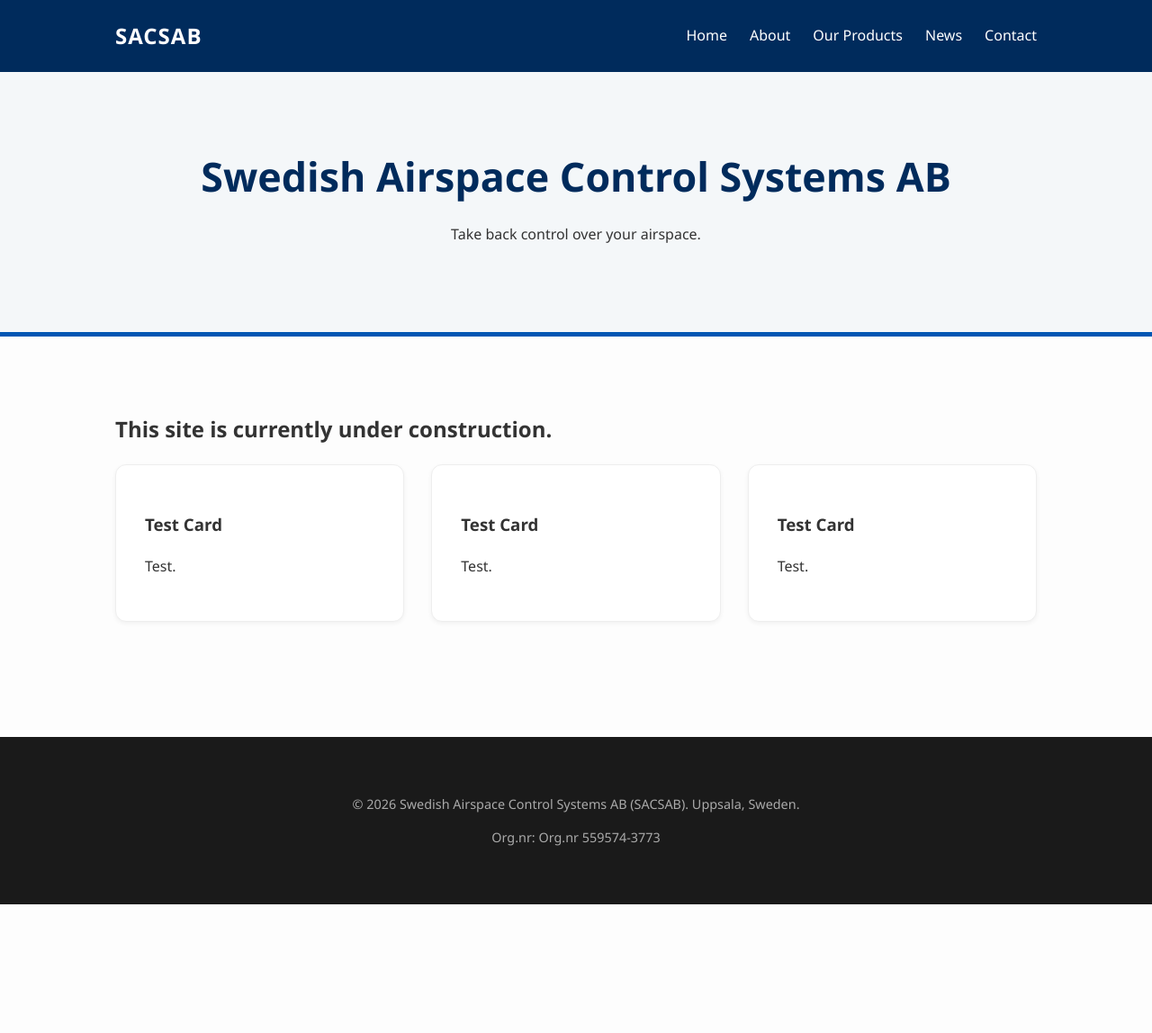
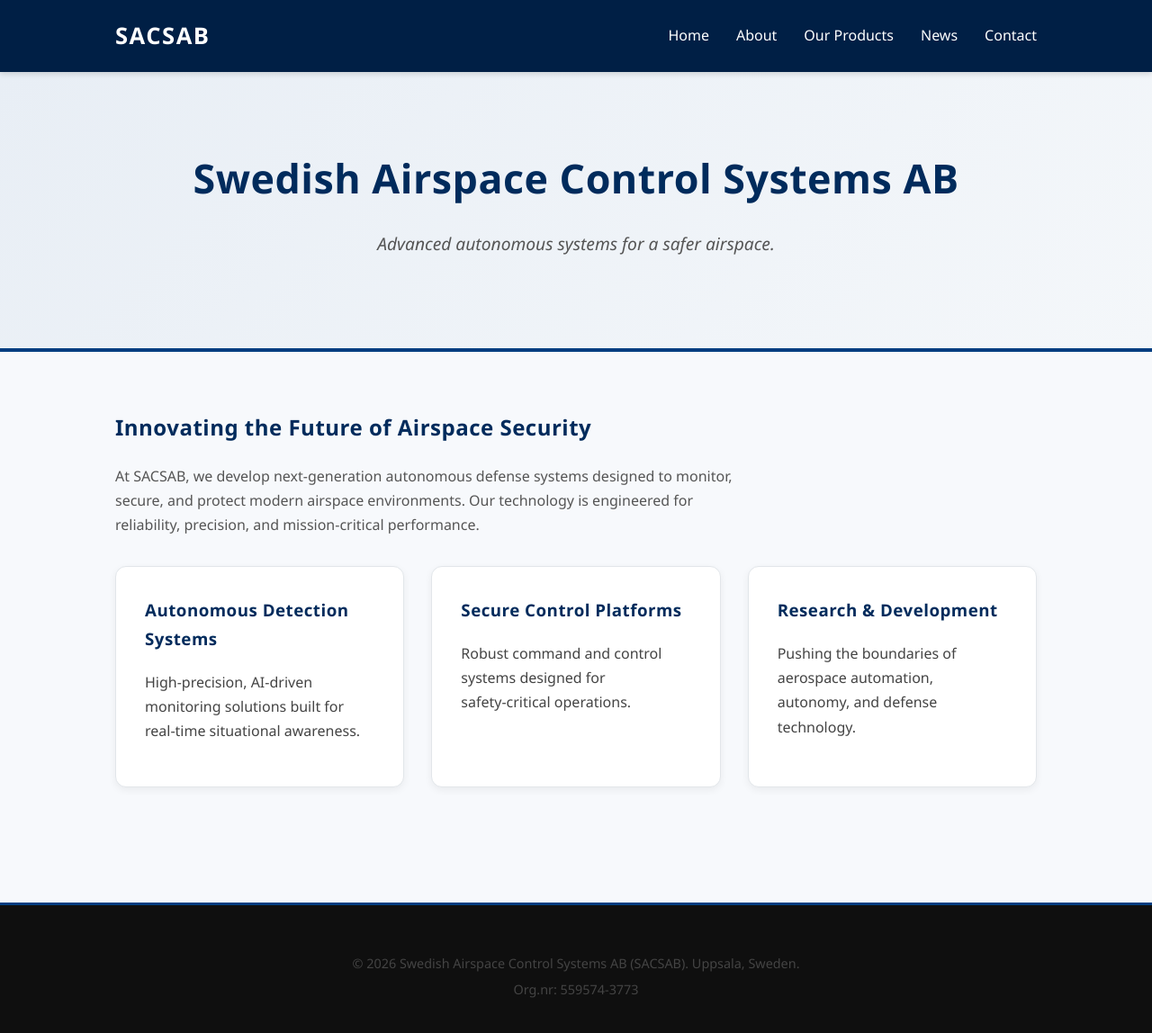
Before and after one commit to DaOl6717/sacsab, a Jekyll site: the page built from index.html, in a window 1280 px wide and 1166 px high. Shown: the top 1148 px of the window at 90% size. Built offline with Jekyll 4.4.1, drawn with Linux system fonts in a browser that asks for light colours.

Commit message:
Updated site layout

```diff
--- a/_layouts/default.html
+++ b/_layouts/default.html
@@ -5,17 +5,39 @@
     <meta charset="UTF-8">
     <meta name="viewport" content="width=device-width, initial-scale=1.0">
     <title>{{ page.title }} | SACSAB</title>
+
     <style>
         body {
             font-family: 'Segoe UI', sans-serif;
-            line-height: 1.6;
+            line-height: 1.7;
             margin: 0;
-            color: #333;
-            background: #fdfdfd;
+            color: #1a1a1a;
+            background: #f7f9fc;
+        }
+
+        h1,
+        h2,
+        h3 {
+            color: #002b5c;
+            margin-top: 0;
+            letter-spacing: 0.5px;
+        }
+
+        p {
+            color: #444;
+        }
+
+        a {
+            color: #0056b3;
+            text-decoration: none;
+        }
+
+        a:hover {
+            text-decoration: underline;
         }
 
         header {
-            background: #002b5c;
+            background: #001f45;
             color: white;
             padding: 0 10%;
             height: 80px;
@@ -25,12 +47,14 @@
             position: sticky;
             top: 0;
             z-index: 1000;
+            box-shadow: 0 2px 6px rgba(0, 0, 0, 0.15);
         }
 
         .logo {
-            font-size: 1.5rem;
-            letter-spacing: 1px;
-            font-weight: bold;
+            font-size: 1.6rem;
+            letter-spacing: 1.5px;
+            font-weight: 700;
+            text-transform: uppercase;
         }
 
         nav ul {
@@ -38,14 +62,13 @@
             margin: 0;
             padding: 0;
             display: flex;
-            gap: 25px;
+            gap: 30px;
         }
 
         nav a {
             color: white;
-            text-decoration: none;
             font-weight: 500;
-            transition: 0.3s;
+            transition: 0.25s;
         }
 
         nav a:hover {
@@ -57,27 +80,25 @@
             flex-direction: column;
             cursor: pointer;
             gap: 5px;
-            z-index: 1001;
         }
 
         .menu-toggle span {
-            width: 25px;
+            width: 26px;
             height: 3px;
             background: white;
             border-radius: 2px;
         }
 
         .hero {
-            background: #f4f7f9;
+            background: linear-gradient(135deg, #e8eef5, #f4f7fa);
             padding: 5rem 10%;
             text-align: center;
-            border-bottom: 5px solid #0056b3;
+            border-bottom: 4px solid #003d80;
         }
 
         .hero h1 {
             font-size: 2.8rem;
-            color: #002b5c;
-            margin: 0;
+            margin-bottom: 0.5rem;
         }
 
         .tagline {
@@ -97,50 +118,47 @@
         }
 
         .card {
-            border: 1px solid #eee;
+            border: 1px solid #e2e6ea;
             padding: 2rem;
             border-radius: 12px;
-            background: #fff;
-            box-shadow: 0 2px 5px rgba(0, 0, 0, 0.05);
+            background: #ffffff;
+            box-shadow: 0 3px 8px rgba(0, 0, 0, 0.06);
+            transition: transform 0.2s ease, box-shadow 0.2s ease;
+        }
+
+        .card:hover {
+            transform: translateY(-4px);
+            box-shadow: 0 6px 14px rgba(0, 0, 0, 0.1);
         }
 
         footer {
-            background: #1a1a1a;
-            color: #aaa;
+            background: #0f0f0f;
+            color: #bbb;
             text-align: center;
-            padding: 3rem;
+            padding: 3rem 10%;
             margin-top: 4rem;
             font-size: 0.9rem;
+            border-top: 3px solid #003d80;
         }
 
-        /* Om användare använder mobil enhet */
+        footer p {
+            margin: 0.3rem 0;
+        }
+
         @media (max-width: 768px) {
             header {
                 padding: 0 5%;
                 height: 70px;
-                position: relative;
             }
 
             .logo {
-                position: absolute;
-                left: 5%;
-                top: 50%;
-                transform: translateY(-50%);
+                font-size: 1.3rem;
             }
 
             .menu-toggle {
                 display: flex;
-                position: absolute;
-                right: 5%;
-                top: 50%;
-                transform: translateY(-50%);
             }
 
-            nav {
-                width: 100%;
-            }
-
-            /* Specifikt för mobila enheter */
             nav ul {
                 display: none;
                 flex-direction: column;
@@ -148,7 +166,7 @@
                 top: 70px;
                 left: 0;
                 width: 100%;
-                background: #002b5c;
+                background: #001f45;
                 padding: 20px 0;
                 text-align: center;
                 border-top: 1px solid #003a7a;
@@ -168,7 +186,7 @@
             }
 
             .hero h1 {
-                font-size: 1.8rem;
+                font-size: 2rem;
             }
 
             .container {
@@ -206,14 +224,14 @@
 
     <footer>
         <p>&copy; 2026 Swedish Airspace Control Systems AB (SACSAB). Uppsala, Sweden.</p>
-        <p>Org.nr: Org.nr 559574-3773</p>
+        <p>Org.nr: 559574-3773</p>
     </footer>
 
     <script>
         const menuBtn = document.getElementById('mobile-menu');
         const navList = document.getElementById('nav-list');
 
-        menuBtn.addEventListener('click', function () {
+        menuBtn.addEventListener('click', () => {
             navList.classList.toggle('active');
         });
 
--- a/index.html
+++ b/index.html
@@ -5,23 +5,39 @@ title: Home
 
 <section class="hero">
     <h1>Swedish Airspace Control Systems AB</h1>
-    <p>Take back control over your airspace.</p>
+    <p class="tagline">Advanced autonomous systems for a safer airspace.</p>
 </section>
 
 <div class="container">
-    <h2>This site is currently under construction.</h2>
+    <h2>Innovating the Future of Airspace Security</h2>
+    <p class="intro">
+        At SACSAB, we develop next‑generation autonomous defense systems designed to monitor,
+        secure, and protect modern airspace environments. Our technology is engineered for
+        reliability, precision, and mission‑critical performance.
+    </p>
+
     <div class="grid">
         <div class="card">
-            <h3>Test Card</h3>
-            <p>Test.</p>
+            <h3>Autonomous Detection Systems</h3>
+            <p>High‑precision, AI‑driven monitoring solutions built for real‑time situational awareness.</p>
         </div>
+
         <div class="card">
-            <h3>Test Card</h3>
-            <p>Test.</p>
+            <h3>Secure Control Platforms</h3>
+            <p>Robust command and control systems designed for safety‑critical operations.</p>
         </div>
+
         <div class="card">
-            <h3>Test Card</h3>
-            <p>Test.</p>
+            <h3>Research & Development</h3>
+            <p>Pushing the boundaries of aerospace automation, autonomy, and defense technology.</p>
         </div>
     </div>
 </div>
+
+<style>
+    .intro {
+        color: #555;
+        max-width: 700px;
+        margin-bottom: 2rem;
+    }
+</style>
```
Also changed, not shown: about/index.html (+15 -2 lines), contact/index.html (+16 -21 lines), news/index.html (+5 -2 lines), products/index.html (+20 -7 lines).
